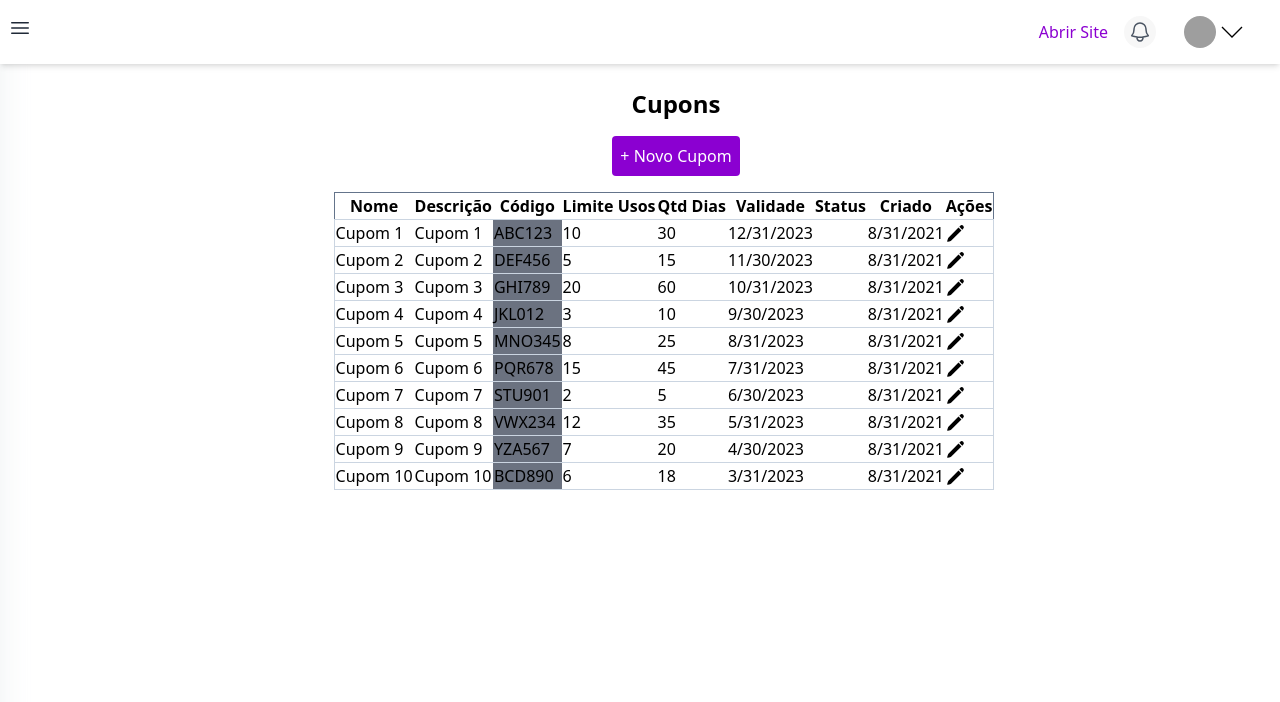
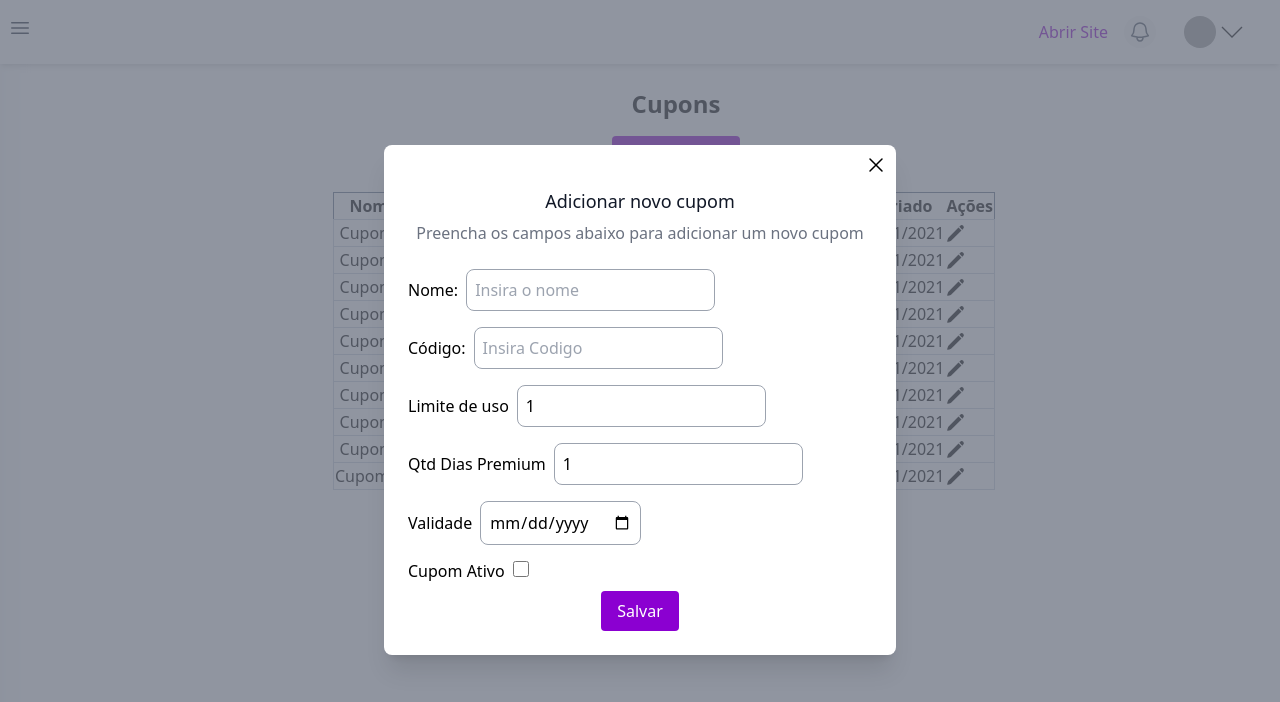
Before and after one commit to bioneoficial/vigilant-octo-succotash, a Next.js app: page /dashboard/cupons in a window 1280 px wide. Both pictures are taken after a click on the button "+ Novo Cupom". Shown: the top 702 px of the page. Built offline with nearby package versions, Linux system fonts and the light colour scheme; grey boxes are pictures that could not be loaded.

Commit message:
Modal para novo Cupom criado

```diff
--- a/src/components/atoms/Button/Button.tsx
+++ b/src/components/atoms/Button/Button.tsx
@@ -19,7 +19,9 @@ export const Button: React.FC<buttonProps> = ({
         disabled={false}
         className={classNames(...className)}
       >
-        {icon.src && <Image src={icon.src} alt={icon.alt} />}
+        {icon.src && (
+          <Image src={icon.src} alt={icon.alt} width={24} height={24} />
+        )}
         {title}
       </button>
     );
--- a/src/components/atoms/CoupounItem/CoupounItem.tsx
+++ b/src/components/atoms/CoupounItem/CoupounItem.tsx
@@ -1,4 +1,5 @@
 import { cupom } from "@/types/types";
+import { PrivacyItemStatus } from "@/utils/enums";
 import Image from "next/image";
 
 export const CouponItem: React.FC<cupom> = ({
@@ -17,7 +18,7 @@ export const CouponItem: React.FC<cupom> = ({
 
   return (
     <tr
-      className="border-collapse border border-slate-300 hover:bg-gray-700 hover:text-white"
+      className="border-collapse border  border-slate-300 hover:bg-gray-700 hover:text-white"
       key={id + nome}
     >
       <td>{nome}</td>
@@ -26,7 +27,13 @@ export const CouponItem: React.FC<cupom> = ({
       <td>{usoLimite}</td>
       <td>{diaQtd}</td>
       <td>{formattedValidade}</td>
-      <td>{status}</td>
+      <td
+        className={` ${
+          status === PrivacyItemStatus.Ativo ? "text-green-600" : "text-red-600"
+        }`}
+      >
+        {status}
+      </td>
       <td>{formattedCreatedAt}</td>
       <td>
         <Image src="/images/pencil.svg" width={19} height={19} alt="plus" />
--- a/src/components/organisms/Coupon/Coupon.tsx
+++ b/src/components/organisms/Coupon/Coupon.tsx
@@ -1,9 +1,13 @@
+import { openModal } from "@/Redux/Reducers/modalSlice";
 import { Button } from "@/components/atoms/Button";
 import { CouponItem } from "@/components/atoms/CoupounItem";
 import { cuponsMock } from "@/utils/const";
+import { modalTypeEnum } from "@/utils/enums";
 import { useId } from "react";
+import { useDispatch } from "react-redux";
 
 export default function Coupon(): JSX.Element {
+  const dispatch = useDispatch();
   const uuidCupom = useId();
   return (
     <div className=" ml-6 flex flex-col justify-center items-center w-full ">
@@ -14,8 +18,11 @@ export default function Coupon(): JSX.Element {
         className={[
           "flex items-center py-2 px-2 ml-6 mb-4 bg-[#8b00d1] text-white rounded hover:bg-[#8b0099]",
         ]}
+        onClick={(): void => {
+          dispatch(openModal(modalTypeEnum.CREATE_COUPON));
+        }}
       />
-      <table className="table-auto border-collapse">
+      <table className="table-auto border-collapse text-center">
         <thead className="border-collapse border border-slate-500">
           <tr>
             <th>Nome</th>
--- a/src/components/templates/MainTemplate/MainTemplate.tsx
+++ b/src/components/templates/MainTemplate/MainTemplate.tsx
@@ -15,6 +15,7 @@ import {
 } from "@/Redux/Reducers/privacySlice";
 import { Button } from "@/components/atoms/Button";
 import { modalTypeEnum } from "@/utils/enums";
+import { InputField } from "@/components/atoms/InputField";
 
 export const MainTemplate: React.FC<MainTemplateProps> = ({
   children,
@@ -69,6 +70,78 @@ export const MainTemplate: React.FC<MainTemplateProps> = ({
         );
         break;
 
+      case modalTypeEnum.CREATE_COUPON:
+        title = "Adicionar novo cupom";
+        description = "Preencha os campos abaixo para adicionar um novo cupom";
+        content = (
+          <div className="flex flex-col justify-between">
+            <Button
+              title=""
+              status={true}
+              onClick={(): unknown => dispatch(closeModal())}
+              className={["fixed float-right top-2 right-2 "]}
+              icon={{ src: "/images/x-mark.svg", alt: "x-mark" }}
+            />
+            <InputField
+              label="Nome:"
+              name="nomeCreateCoupon"
+              placeholder="Insira o nome"
+              classNameInput={[
+                "border border-gray-400 p-2 rounded-lg ml-2 mt-4",
+              ]}
+            />
+            <InputField
+              label="Código:"
+              name="codigoCreateCoupon"
+              placeholder="Insira Codigo"
+              classNameInput={[
+                "border border-gray-400 p-2 rounded-lg ml-2 mt-4",
+              ]}
+            />
+            <InputField
+              label="Limite de uso"
+              name="limiteCreateCoupon"
+              type="number"
+              initialValue={1}
+              classNameInput={[
+                "border border-gray-400 p-2 rounded-lg ml-2 mt-4",
+              ]}
+            />
+            <InputField
+              label="Qtd Dias Premium"
+              name="qtdDiasCreateCoupon"
+              type="number"
+              initialValue={1}
+              classNameInput={[
+                "border border-gray-400 p-2 rounded-lg ml-2 mt-4",
+              ]}
+            />
+            <InputField
+              label="Validade"
+              name="validadeCreateCoupon"
+              type="date"
+              classNameInput={[
+                "border border-gray-400 p-2 rounded-lg ml-2 mt-4",
+              ]}
+            />
+            <InputField
+              label="Cupom Ativo"
+              name="statusCreateCoupon"
+              type="checkbox"
+              classNameInput={[" w-4 h-4 mt-4 rounded-lg ml-2"]}
+            />
+            <Button
+              title="Salvar"
+              status={true}
+              onClick={(): unknown => dispatch(closeModal())}
+              className={[
+                "flex self-center mt-2 py-2 px-4 bg-[#8b00d1] text-white rounded hover:bg-[#8b0099]",
+              ]}
+            />
+          </div>
+        );
+        break;
+
       default:
         break;
     }
--- a/src/types/types.ts
+++ b/src/types/types.ts
@@ -78,6 +78,6 @@ export interface cupom {
   usoLimite: number;
   diaQtd: number;
   validade: Date;
-  status: boolean;
+  status: boolean | PrivacyItemStatus;
   createdAt: Date;
 }
--- a/src/utils/const.ts
+++ b/src/utils/const.ts
@@ -87,7 +87,7 @@ export const cuponsMock: cupom[] = [
     usoLimite: 10,
     diaQtd: 30,
     validade: new Date("2023-12-31"),
-    status: true,
+    status: PrivacyItemStatus.Ativo,
     createdAt: new Date("2021-08-31"),
   },
   {
@@ -98,7 +98,7 @@ export const cuponsMock: cupom[] = [
     usoLimite: 5,
     diaQtd: 15,
     validade: new Date("2023-11-30"),
-    status: false,
+    status: PrivacyItemStatus.Ativo,
     createdAt: new Date("2021-08-31"),
   },
   {
@@ -109,7 +109,7 @@ export const cuponsMock: cupom[] = [
     usoLimite: 20,
     diaQtd: 60,
     validade: new Date("2023-10-31"),
-    status: true,
+    status: PrivacyItemStatus.Ativo,
     createdAt: new Date("2021-08-31"),
   },
   {
@@ -120,7 +120,7 @@ export const cuponsMock: cupom[] = [
     usoLimite: 3,
     diaQtd: 10,
     validade: new Date("2023-09-30"),
-    status: true,
+    status: PrivacyItemStatus.Ativo,
     createdAt: new Date("2021-08-31"),
   },
   {
@@ -131,7 +131,7 @@ export const cuponsMock: cupom[] = [
     usoLimite: 8,
     diaQtd: 25,
     validade: new Date("2023-08-31"),
-    status: false,
+    status: PrivacyItemStatus.Ativo,
     createdAt: new Date("2021-08-31"),
   },
   {
@@ -142,7 +142,7 @@ export const cuponsMock: cupom[] = [
     usoLimite: 15,
     diaQtd: 45,
     validade: new Date("2023-07-31"),
-    status: true,
+    status: PrivacyItemStatus.Ativo,
     createdAt: new Date("2021-08-31"),
   },
   {
@@ -153,7 +153,7 @@ export const cuponsMock: cupom[] = [
     usoLimite: 2,
     diaQtd: 5,
     validade: new Date("2023-06-30"),
-    status: true,
+    status: PrivacyItemStatus.Ativo,
     createdAt: new Date("2021-08-31"),
   },
   {
@@ -164,7 +164,7 @@ export const cuponsMock: cupom[] = [
     usoLimite: 12,
     diaQtd: 35,
     validade: new Date("2023-05-31"),
-    status: false,
+    status: PrivacyItemStatus.Ativo,
     createdAt: new Date("2021-08-31"),
   },
   {
@@ -175,7 +175,7 @@ export const cuponsMock: cupom[] = [
     usoLimite: 7,
     diaQtd: 20,
     validade: new Date("2023-04-30"),
-    status: true,
+    status: PrivacyItemStatus.Ativo,
     createdAt: new Date("2021-08-31"),
   },
   {
@@ -186,7 +186,7 @@ export const cuponsMock: cupom[] = [
     usoLimite: 6,
     diaQtd: 18,
     validade: new Date("2023-03-31"),
-    status: false,
+    status: PrivacyItemStatus.Inativo,
     createdAt: new Date("2021-08-31"),
   },
 ];
--- a/src/utils/enums.ts
+++ b/src/utils/enums.ts
@@ -25,4 +25,5 @@ export enum PrivacyItemStatus {
 export enum modalTypeEnum {
   empty = "",
   delete = "deleteConfirmation",
+  CREATE_COUPON = "createCoupon",
 }
```
Also changed, not shown: public/images/x-mark.svg (added).
